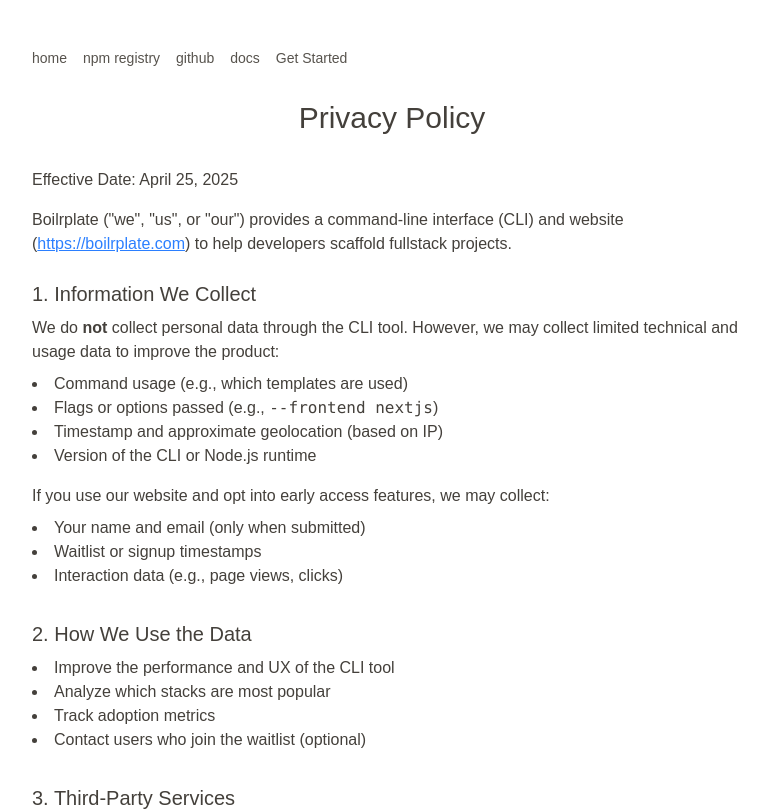
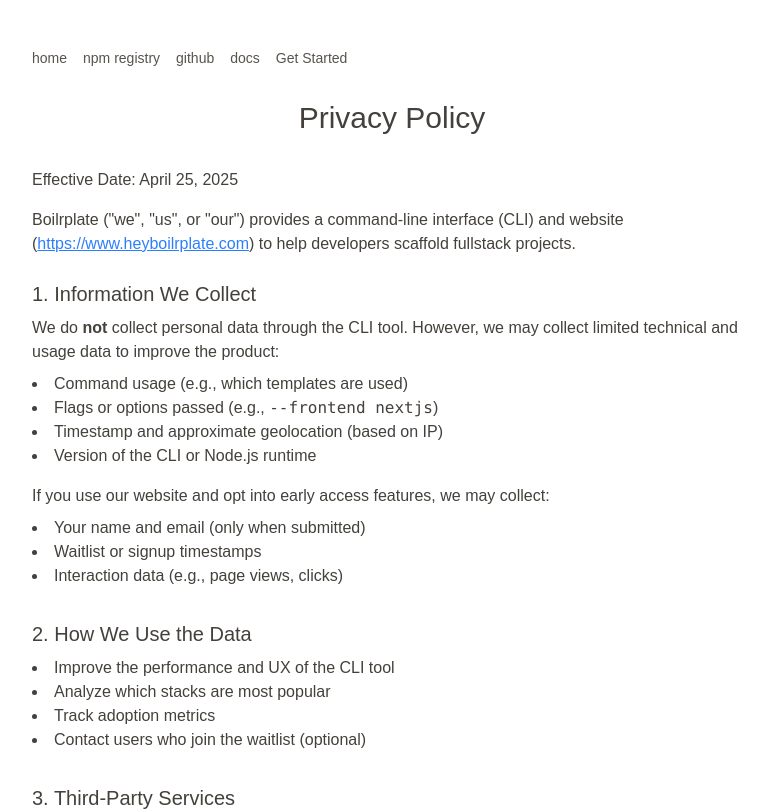
Before and after one commit to purohitamann/docs, a Next.js app: page /terms/privacy in a window 1280 px wide. Shown: the top 811 px of the page, without its empty margins (248-1016 px from the left). Built offline with nearby package versions, Linux system fonts and the light colour scheme.

Commit message:
Update privacy policy link to the correct website URL

```diff
--- a/src/app/terms/privacy/page.tsx
+++ b/src/app/terms/privacy/page.tsx
@@ -13,7 +13,7 @@
       <p className="mb-4">Effective Date: April 25, 2025</p>
       <p className="mb-6">
         Boilrplate ("we", "us", or "our") provides a command-line interface (CLI) and website (
-        <a href="https://boilrplate.com" className="underline text-blue-500">https://boilrplate.com</a>) to help developers scaffold fullstack projects.
+        <a href="https://boilrplate.com" className="underline text-blue-500">https://www.heyboilrplate.com</a>) to help developers scaffold fullstack projects.
       </p>
 
       <section className="mb-8">
```
